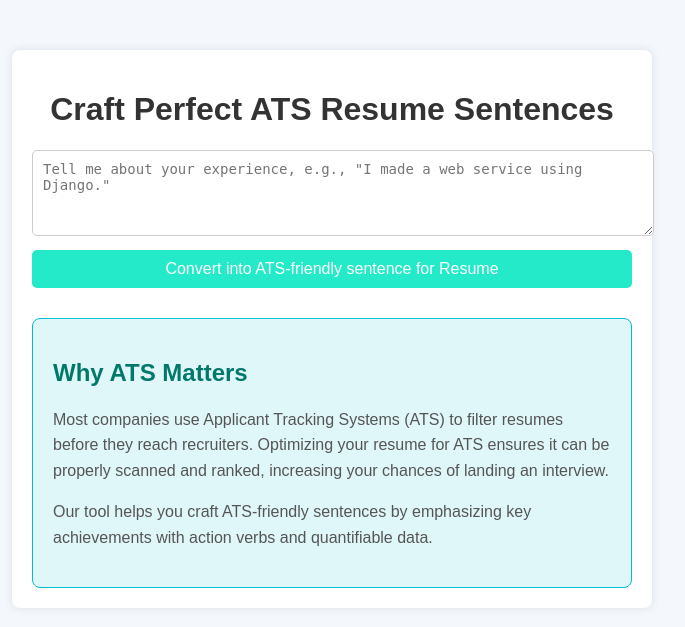
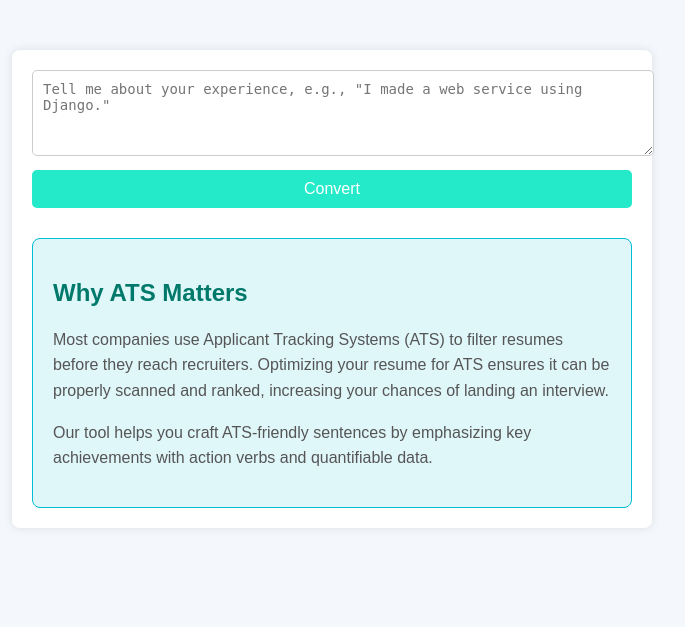
Before and after one commit to SamTheKorean/resume-helper, a Django app: page / in a window 1280 px wide. Shown: the top 627 px of the page, without its empty margins (308-993 px from the left). Run offline with Django 5.2, Linux system fonts and the light colour scheme.

Commit message:
feat : update texts

```diff
--- a/builder/templates/home.html
+++ b/builder/templates/home.html
@@ -85,8 +85,6 @@
   </head>
   <body>
     <div class="container">
-      <h1>Craft Perfect ATS Resume Sentences</h1>
-
       <form method="POST">
         {% csrf_token %}
 
@@ -101,9 +99,7 @@
           ></textarea>
         </div>
 
-        <button type="submit">
-          Convert into ATS-friendly sentence for Resume
-        </button>
+        <button type="submit">Convert</button>
       </form>
 
       {% if error_message %}
```
